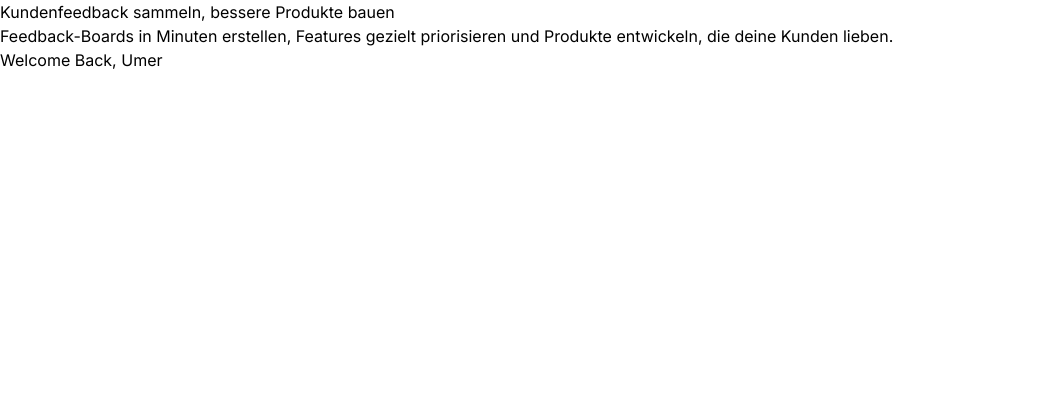
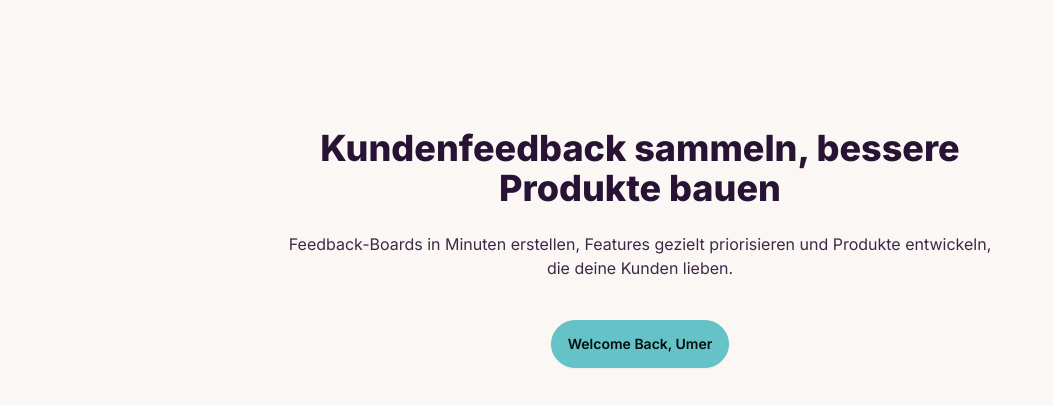
Before and after one commit to Umerrijaz/kunden-feedback, a Next.js app: page / in a window 1280 px wide. Shown: the top 406 px of the page, without its empty margins (0-1053 px from the left). Built offline with nearby package versions, Linux system fonts and the light colour scheme.

Commit message:
daisyui component library installed and styling added

```diff
--- a/app/layout.js
+++ b/app/layout.js
@@ -10,7 +10,7 @@
 
 export default function RootLayout({ children }) {
   return (
-    <html lang="en">
+    <html lang="en" data-theme="cupcake">
       <body className={inter.className}>
         {children}
       </body>
--- a/app/page.js
+++ b/app/page.js
@@ -6,10 +6,14 @@
   const name= "Umer";
   return (
     <main>
-      <h1>Kundenfeedback sammeln, bessere Produkte bauen</h1>
-      <div>Feedback-Boards in Minuten erstellen, Features gezielt priorisieren und Produkte entwickeln,
+      <section className= "px-8 text-center py-32 max-w-3xl mx-auto">
+        <h1 className= "text-4xl font-extrabold mb-6">Kundenfeedback sammeln,
+        bessere Produkte bauen</h1>
+        <div className="opacity-90 mb-10">Feedback-Boards in Minuten erstellen,
+        Features gezielt priorisieren und Produkte entwickeln,
         die deine Kunden lieben.</div>
         <ButtonLogin isLoggedIn={isLoggedIn} name={name}/>
+      </section>
     </main>
   );
 }
--- a/components/ButtonLogin.js
+++ b/components/ButtonLogin.js
@@ -4,7 +4,7 @@
 const ButtonLogin = ({isLoggedIn, name})=> {
     if (isLoggedIn)
     return (
-    <Link href= "/dashboard"> Welcome Back, {name} </Link>
+    <Link href= "/dashboard" className="btn btn-primary"> Welcome Back, {name} </Link>
     )
     else {
         return <button>Log in</button>
--- a/tailwind.config.js
+++ b/tailwind.config.js
@@ -1,4 +1,5 @@
-/** @type {import('tailwindcss').Config} */
+const { default: daisyui } = require("daisyui");
+
 module.exports = {
   content: [
     "./pages/**/*.{js,ts,jsx,tsx,mdx}",
@@ -6,13 +7,10 @@
     "./app/**/*.{js,ts,jsx,tsx,mdx}",
   ],
   theme: {
-    extend: {
-      backgroundImage: {
-        "gradient-radial": "radial-gradient(var(--tw-gradient-stops))",
-        "gradient-conic":
-          "conic-gradient(from 180deg at 50% 50%, var(--tw-gradient-stops))",
-      },
-    },
+    extend: {},
   },
-  plugins: [],
+  plugins: [require ("daisyui")],
+  daisyui: {
+    themes: ["light","dark","cupcake"]
+  }
 };
```
Also changed, not shown: package.json (+6 -5 lines), 1 other file (tests, documents, lock files or other folders).
